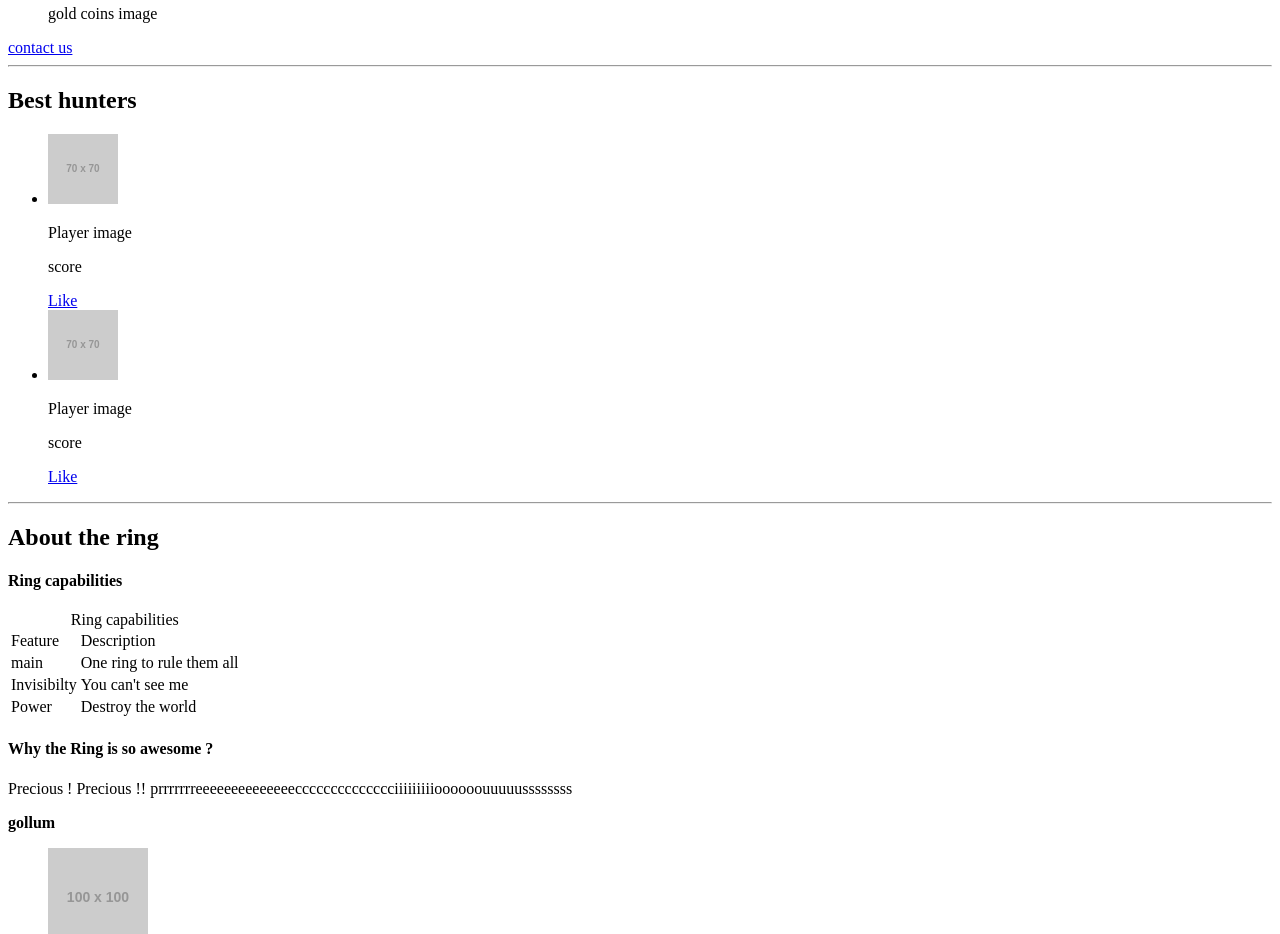
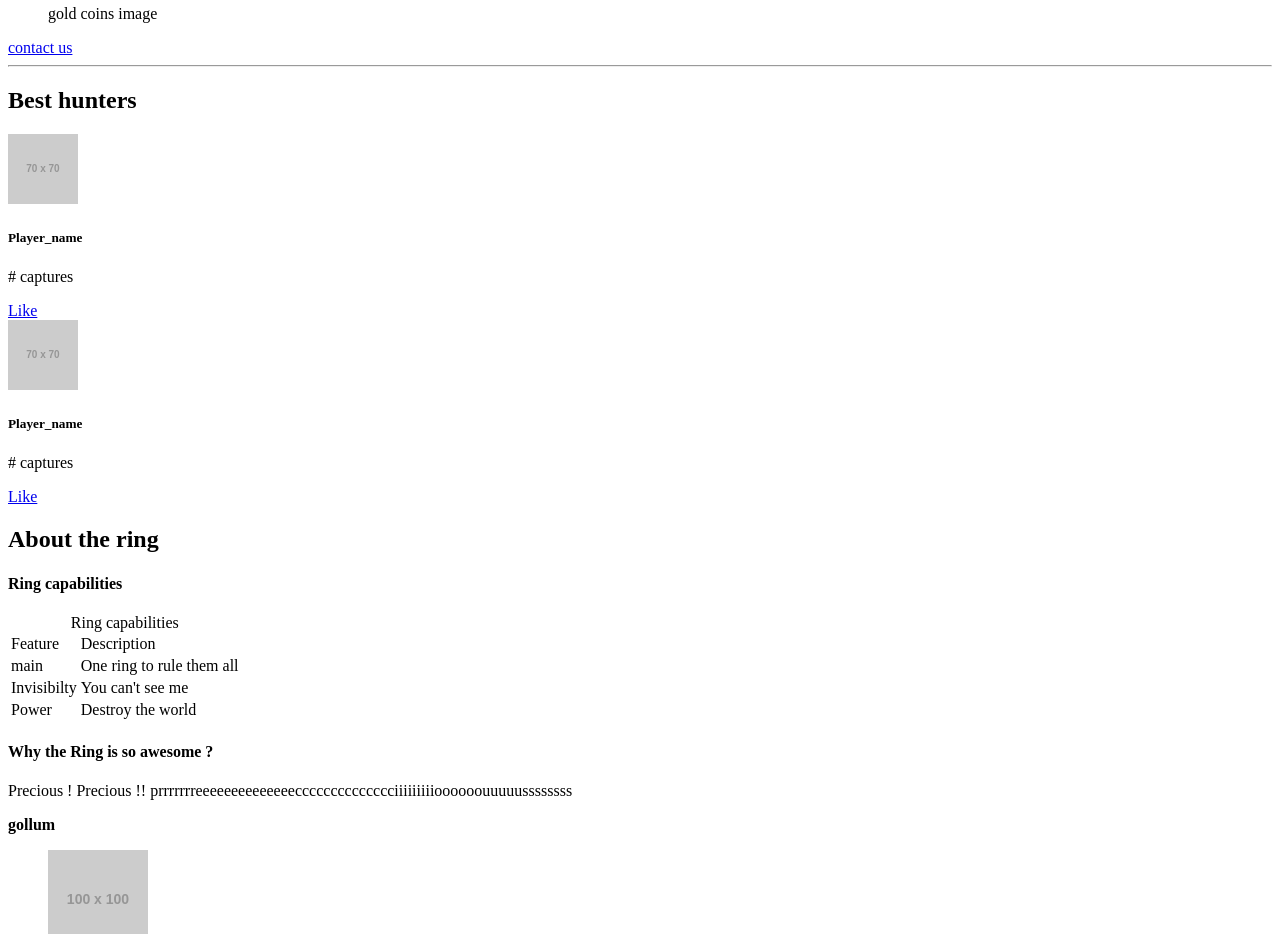
Before and after one commit to 3C2H/Findtheprecious.com, a plain HTML site: page index.html in a window 1280 px wide. Shown: the part 1320-2254 px from the top of the page. Drawn offline with Linux system fonts and the light colour scheme; placeholder pictures from the web are drawn by us.

Commit message:
Add files via upload

```diff
--- a/index.html
+++ b/index.html
@@ -69,17 +69,21 @@
 	<section class="Best hunters"> 					<!-- Best hunters -->
 
       <h2>Best hunters</h2>
-			<ul>
-				<li><a href="https://placeholder.com"><img src="http://via.placeholder.com/70x70" alt="firstrankplayer"></a><p>Player image<p></li>
-			<p>score</p>
+
+		<div>
+        <a href="https://placeholder.com"> <img src="http://via.placeholder.com/70x70" alt="firstrankplayer"> </a>
+        <h5><b>Player_name</b></h5>
+        <p># captures</p>
         <a href="/contact">Like</a>
+		</div>
 
-				<li><a href="https://placeholder.com"><img src="http://via.placeholder.com/70x70" alt="secondrankplayer"></a><p>Player image<p></li>
-			<p>score</p>
+		<div>
+        <a href="https://placeholder.com"> <img src="http://via.placeholder.com/70x70" alt="secondrankplayer"> </a>
+        <h5><b>Player_name</b></h5>
+        <p># captures</p>
         <a href="/contact">Like</a>
-			</ul>
+		</div>
 	</section>
-<hr>
 
 	<section class="The ring"> 							<!-- The ring -->
 
```
Lines whose indentation alone changed are shown as unchanged.
